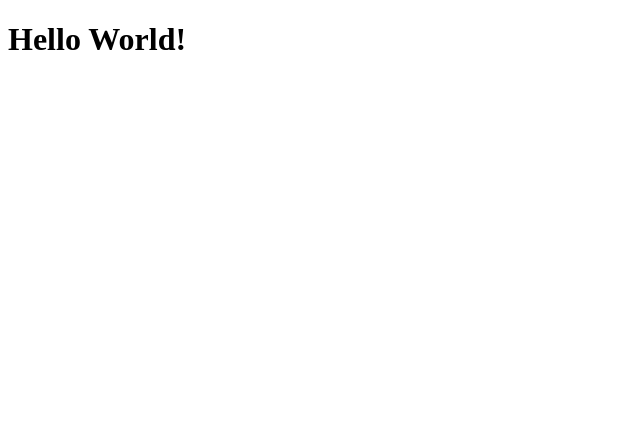
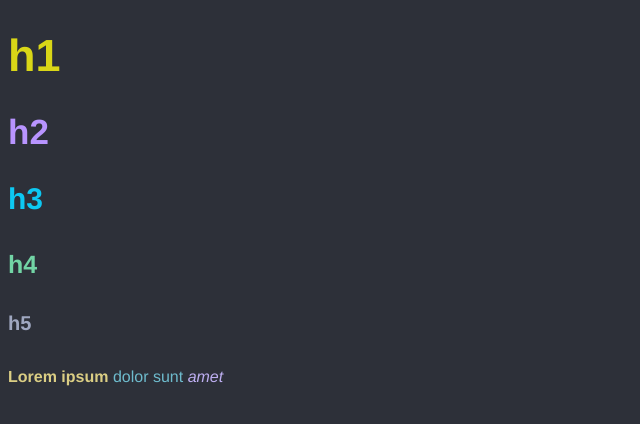
Before and after one commit to sean-a-ogrady/my-personal-website, a plain HTML site: page index.html in a window 1280 px wide. Shown: the whole page, without its empty margins (0-640 px from the left). Drawn offline with Linux system fonts and the light colour scheme.

Commit message:
Define styles

```diff
--- a/index.html
+++ b/index.html
@@ -1,9 +1,15 @@
 <!DOCTYPE html>
 <html lang="en">
     <head>
+        <link rel="stylesheet" href="./style.css"/>
         <title>My Personal Website</title>
     </head>
     <body>
-        <h1>Hello World!</h1>
+        <h1>h1</h1>
+        <h2>h2</h2>
+        <h3>h3</h3>
+        <h4>h4</h4>
+        <h5>h5</h5>
+        <p><strong>Lorem ipsum</strong> dolor sunt <em>amet</em></p>
     </body>
 </html>
--- /dev/null
+++ b/style.css
@@ -0,0 +1,31 @@
+body {
+    font-family: Helvetica;
+    background: #2D3039;
+    color: #6EBBCD;
+}
+h1 {
+    color: #D9D617;
+    font-size: 45px;
+}
+h2 {
+    color: #B894FF;
+    font-size: 35px;
+}
+h3 {
+    color: #0DC8F2;
+    font-size: 30px;
+}
+h4 {
+    color: #72D4A5;
+    font-size: 25px;
+}
+h5 {
+    color: #9FA7C0;
+    font-size: 20px;
+}
+strong {
+    color: #DBCE84;
+}
+em {
+    color: #BDAEF0;
+}
```
